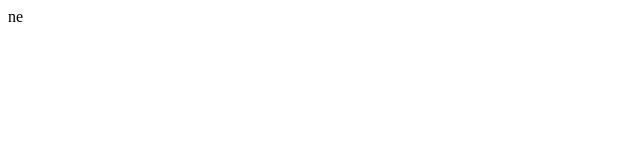
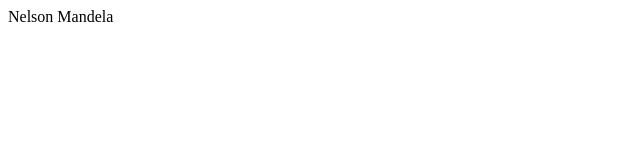
Before and after one commit to FantasmadoVazio000/trabalho-do-dia-da-consci-ncia-negra, a plain HTML site: page index.html in a window 1280 px wide. Shown: the whole page, without its empty margins (0-640 px from the left). Drawn offline with Linux system fonts and the light colour scheme.

Commit message:
Add files via upload

```diff
--- a/index.html
+++ b/index.html
@@ -6,6 +6,6 @@
     <title>Document</title>
 </head>
 <body>
-    ne
+    Nelson Mandela
 </body>
 </html>
```
